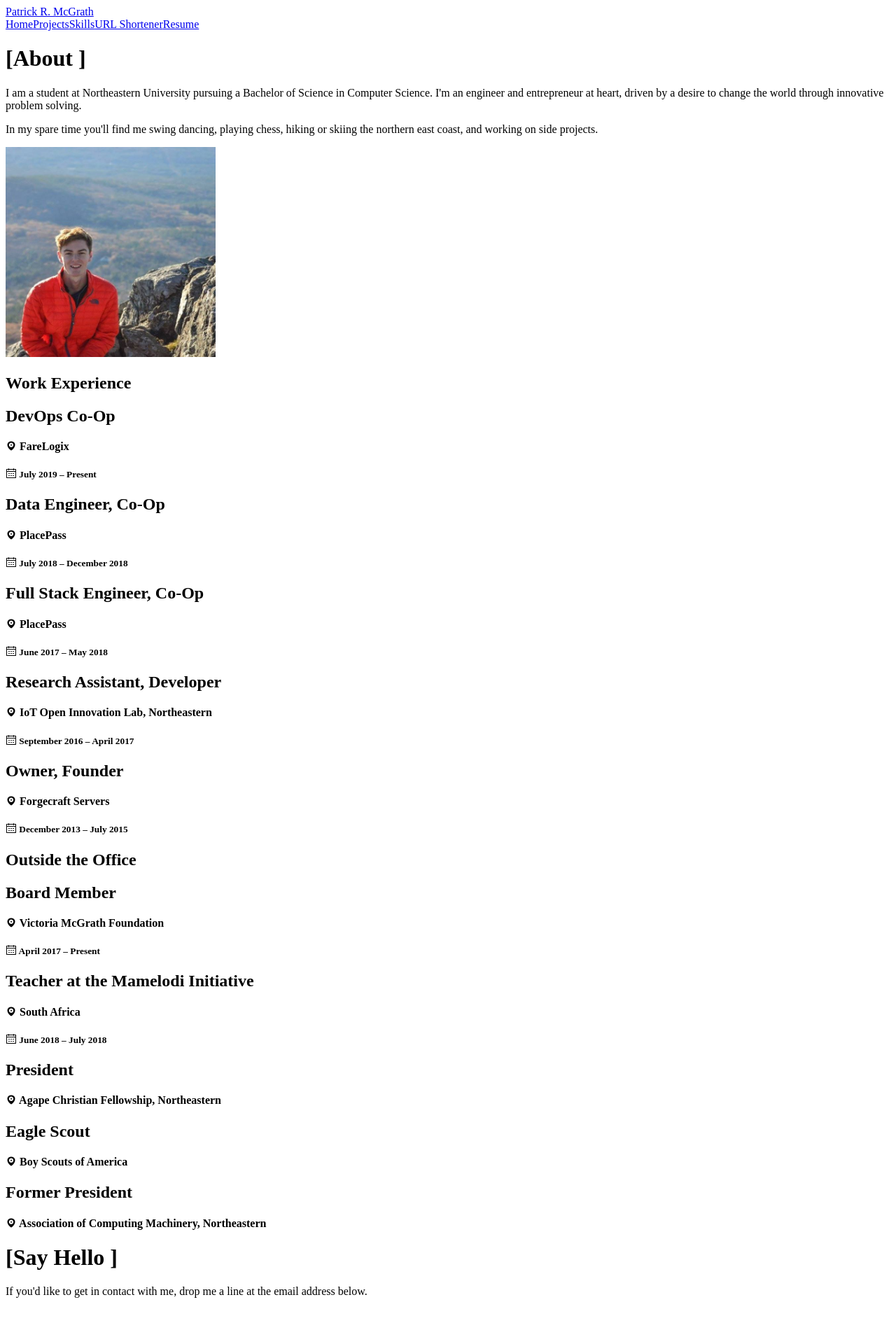
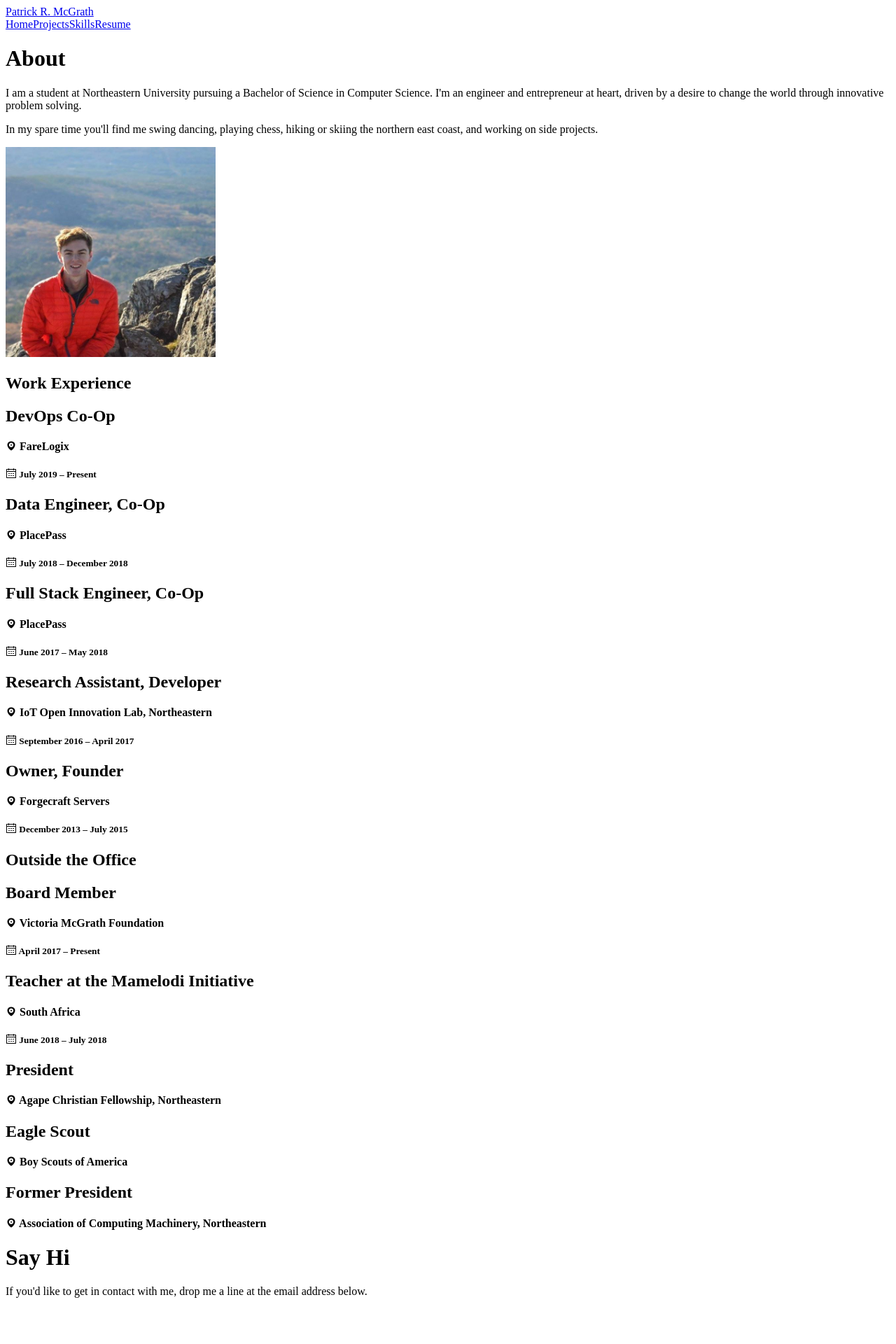
Before and after one commit to PatrickMcGrath29/patrickmcgrath.io, a Vue app: page /#/ in a window 1280 px wide. Shown: the top 1920 px of the page at 70% size. Built offline with nearby package versions, Linux system fonts and the light colour scheme.

Commit message:
updating header style, comment out link to url shortener

```diff
--- a/src/assets/styles/base/typography.scss
+++ b/src/assets/styles/base/typography.scss
@@ -16,10 +16,22 @@ p {
   font-size: $base-font-size;
 }
 
+h1 {
+  font-size: $xlll-font-size;
+}
+
 .primary-header {
+  display: flex;
+
+  h1 {
+    background: linear-gradient(120deg, $medium-gray, $yellow, $medium-gray);
+    -webkit-background-clip: text;
+    background-clip: text;
+    -webkit-text-fill-color: transparent;
+  }
 
   &.center {
-    text-align: center;
+    justify-content: center;
   }
 }
 
--- a/src/assets/styles/base/variables.scss
+++ b/src/assets/styles/base/variables.scss
@@ -24,8 +24,8 @@ $medium-font-size: $base-font-size * 1.1;
 $large-font-size: $medium-font-size * 1.1;
 $xl-font-size: $large-font-size * 1.1;
 $xll-font-size: $xl-font-size * 1.1;
+$xlll-font-size: $xll-font-size * 1.3;
 $small-font-size: $base-font-size * .8;
-
 
 $base-line-height: 1.5;
 
--- a/src/components/Header.vue
+++ b/src/components/Header.vue
@@ -10,9 +10,8 @@
       <router-link v-bind:to="{ name: 'Home' }" active-class="active" class="navbar-link">Home</router-link>
       <router-link v-bind:to="{ name: 'Projects' }" active-class="active" class="navbar-link">Projects</router-link>
       <router-link v-bind:to="{ name: 'Skills' }" active-class="active" class="navbar-link">Skills</router-link>
-      <router-link v-bind:to="{ name: 'Shorten' }" active-class="active" class="navbar-link">URL Shortener</router-link>
+      <!-- <router-link v-bind:to="{ name: 'Shorten' }" active-class="active" class="navbar-link">URL Shortener</router-link> -->
       <a href="/static/Resume_McGrath_Patrick.pdf" class="navbar-link">Resume</a>
-      <!-- <a href="https://patrickrmcgrath.wordpress.com/" class="navbar-link">Blog</a> -->
     </nav>
   </header>
 </template>
--- a/src/json/skills.json
+++ b/src/json/skills.json
@@ -117,7 +117,7 @@
         },
         {
           "name": "Java",
-          "proficiency": "1"
+          "proficiency": "2"
         },
         {
           "name": "PowerShell",
@@ -190,7 +190,7 @@
           "proficiency": "2"
         },
         {
-          "name": "NuxtJS / JAM Stack / Universal Apps",
+          "name": "NuxtJS / Universal Apps",
           "proficiency": "2"
         },
         {
@@ -199,7 +199,7 @@
         },
         {
           "name": "NodeJS",
-          "proficiency": "1"
+          "proficiency": "2"
         },
         {
           "name": "Django",
@@ -239,7 +239,7 @@
           "proficiency": "1"
         },
         {
-          "name": "Linux / Command Line",
+          "name": "Linux / Unix",
           "proficiency": "3"
         }
       ]
--- a/src/pages/home/Index.vue
+++ b/src/pages/home/Index.vue
@@ -3,10 +3,7 @@
     <div class="container">
       <div class="homepage-intro content-section">
         <div class="primary-header">
-          <h1>
-            <span class="heading-bracket bracket-left">[</span>About
-            <span class="heading-bracket bracket-right">]</span>
-          </h1>
+          <h1>About</h1>
         </div>
         <div class="bio-and-image">
           <div class="bio">
@@ -51,10 +48,9 @@
         </div>
       </div>
       <div class="content-section">
-        <h1>
-          <span class="heading-bracket bracket-left">[</span>Say Hello
-          <span class="heading-bracket bracket-right">]</span>
-        </h1>
+        <div class="primary-header">
+          <h1>Say Hi</h1>
+        </div>
         <p>If you'd like to get in contact with me, drop me a line at the email address below.</p>
         <div class="social-icon__set">
           <a class="social-icon__icon green" href="mailto:website@patrickmcgrath.io">
--- a/src/pages/projects/Index.vue
+++ b/src/pages/projects/Index.vue
@@ -4,8 +4,7 @@
       <div class="container">
         <div class="primary-header center">
           <h1>
-            <span class="heading-bracket bracket-left">[</span>Projects
-            <span class="heading-bracket bracket-right">]</span>
+            Projects
           </h1>
         </div>
       </div>
--- a/src/pages/shorten/Index.vue
+++ b/src/pages/shorten/Index.vue
@@ -3,9 +3,7 @@
     <section id="shorten">
       <div class="primary-header center">
         <h1>
-          <span class="heading-bracket bracket-left">[</span>
-          Shorten URLs
-          <span class="heading-bracket bracket-right">]</span>
+          Shorten Urls
         </h1>
       </div>
       <div class="container">
--- a/src/pages/skills/Index.vue
+++ b/src/pages/skills/Index.vue
@@ -4,8 +4,7 @@
       <div class="container">
         <div class="primary-header center">
           <h1>
-            <span class="heading-bracket bracket-left">[</span>Skills
-            <span class="heading-bracket bracket-right">]</span>
+            Skills
           </h1>
         </div>
         <div class="skills__wrapper">
```
